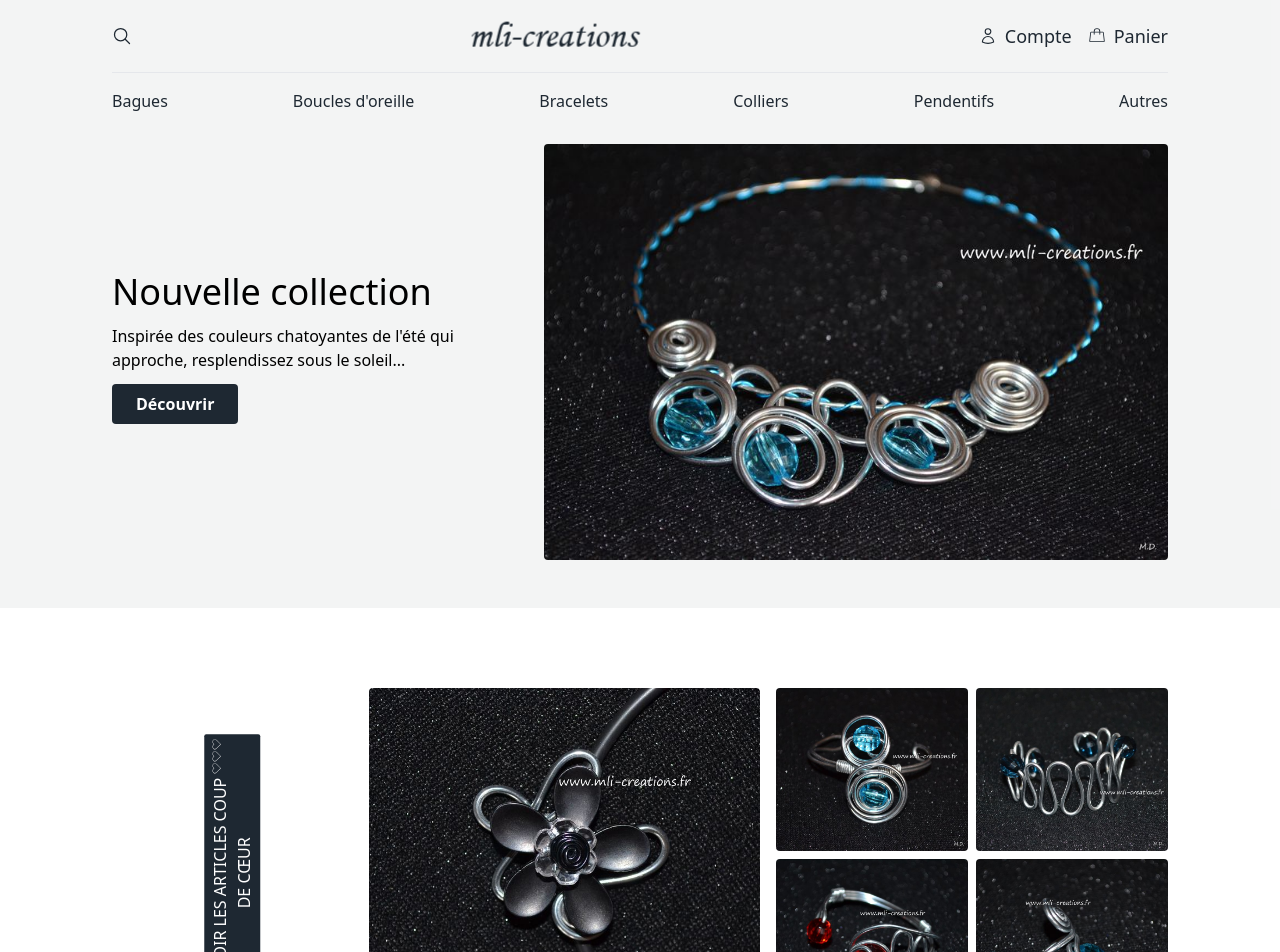
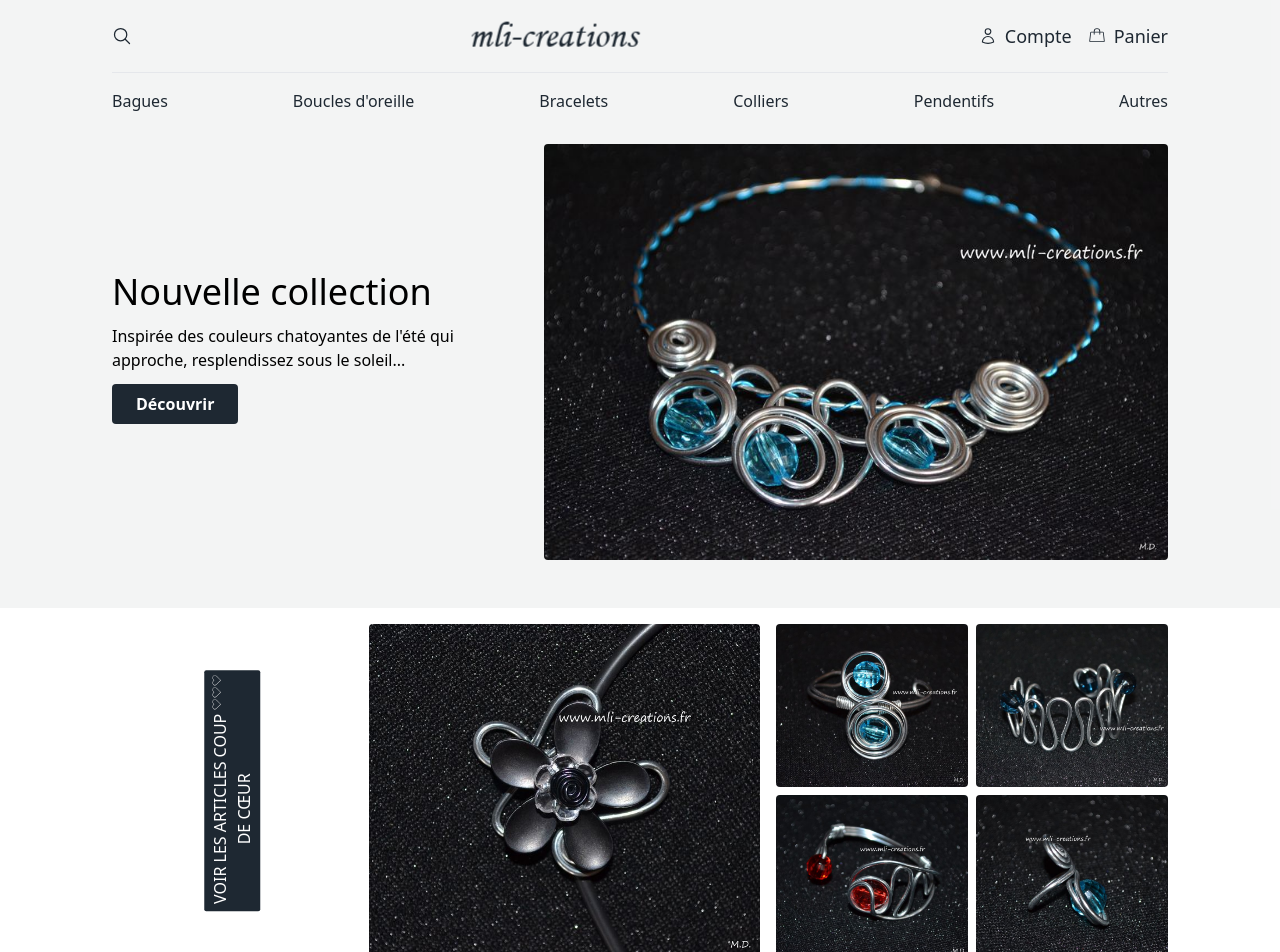
Before and after one commit to Sylvia-iannarelli/mli-creations-front, a React (Vite) app: page / in a window 1280 px wide. Shown: the top 952 px of the page. Built offline with nearby package versions, Linux system fonts and the light colour scheme.

Commit message:
Ajustement marges Favoris

```diff
--- a/src/pages/home/Favorites.jsx
+++ b/src/pages/home/Favorites.jsx
@@ -4,9 +4,9 @@ import { Link } from 'react-router-dom';
 
 const Favorites = () => {
   return (
-    <div className='max-w-screen-2xl mx-auto container xl:px-28 px-4 py-12'>
+    <div className='max-w-screen-2xl mx-auto container xl:px-28 px-4'>
         {/* Favorites grid */}
-        <div className='mt-8 flex flex-col md:flex-row items-center gap-4'>
+        <div className='my-4 flex flex-col md:flex-row items-center gap-4'>
             <p className='uppercase md:-rotate-90 text-center bg-Black text-white md:p-1
             .5 p-2 rounded-sm inline-flex'>Voir les articles coup de cœur <PiHeartStraightThin /> <PiHeartStraightThin /> <PiHeartStraightThin /></p>
             <div className='md:w-1/2'>
```
